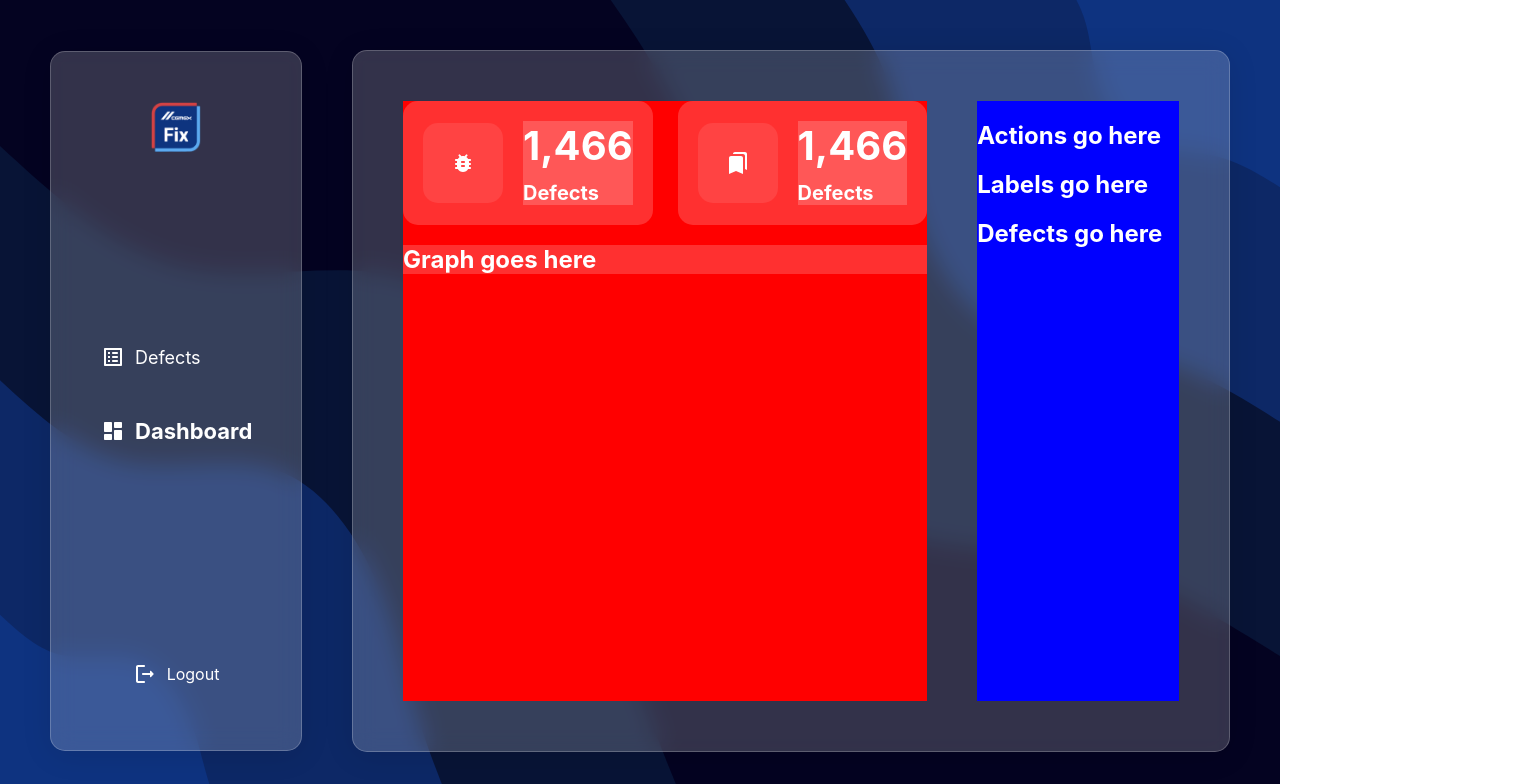
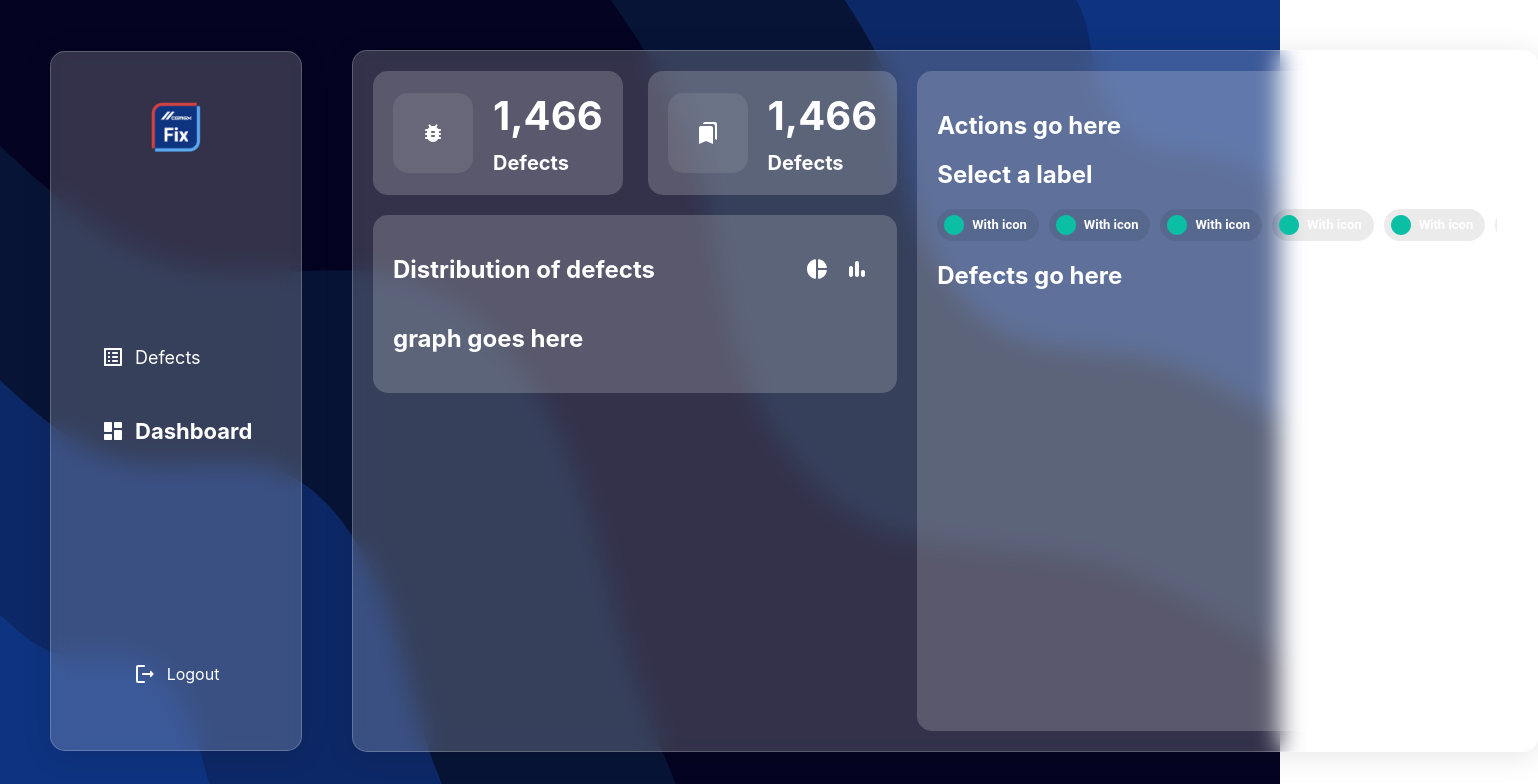
Before and after one commit to Abrahamcepedao/CemexWeb, a Next.js app in the folder front/: page /admin/results in a window 1280 px wide. Shown: the top 784 px of the page, 1538 px wide, since content can reach past the window. Built offline with nearby package versions, Linux system fonts and the light colour scheme.

Commit message:
Added skeleton for defects results

```diff
--- a/front/pages/admin/results.tsx
+++ b/front/pages/admin/results.tsx
@@ -26,7 +26,8 @@ import { TransparentInput } from '../../components/admin/Selects'
 import styles from '../../styles/admin/Results.module.css'
 
 /* Material - UI */
-
+import { IconButton } from '@mui/material'
+import Chip from '@mui/material/Chip';
 
 /* Material UI - icons */
 import UploadFileRoundedIcon from '@mui/icons-material/UploadFileRounded';
@@ -37,6 +38,7 @@ import DonutSmallRoundedIcon from '@mui/icons-material/DonutSmallRounded';
 import BarChartRoundedIcon from '@mui/icons-material/BarChartRounded';
 import ArrowDropUpRoundedIcon from '@mui/icons-material/ArrowDropUpRounded';
 import ArrowDropDownRoundedIcon from '@mui/icons-material/ArrowDropDownRounded';
+import CircleRoundedIcon from '@mui/icons-material/CircleRounded';
 
 const Dashboard: NextPage = (props) => {
 
@@ -142,8 +144,24 @@ const Dashboard: NextPage = (props) => {
 
                 {/* left lower - graph */}
                 <div className={styles.graph__container}>
-                    <h2>Graph goes here</h2>
+                    <div className={styles.graph__header}>
+                        <h2>Distribution of defects</h2>
+                        <div className={styles.graph__header__icons}>
+                            <IconButton>
+                                <DonutSmallRoundedIcon className={styles.graph__header__icon}/>
+                            </IconButton>
+                            <IconButton>
+                                <BarChartRoundedIcon className={styles.graph__header__icon}/>
+                            </IconButton>
+                        </div>
+                    </div>
+
+                    <div className={styles.graph__body}>
+                        <h2>graph goes here</h2>
+                    </div>
                 </div>
+
+
             </div>
 
             {/* right */}
@@ -155,7 +173,73 @@ const Dashboard: NextPage = (props) => {
 
                 {/* labels */}
                 <div className={styles.labels__container}>
-                    <h2>Labels go here</h2>
+                    <h2>Select a label</h2>
+                    <div className={styles.labels__list}>
+                        <Chip
+                            label="With icon"
+                            onClick={() => {}}
+                            icon={<CircleRoundedIcon style={{color: "#0bbfa4"}}/>}
+                            variant="filled"
+                            style={{fontWeight: 'bold', color: 'white', marginRight: '10px'}}
+                        />
+                        <Chip
+                            label="With icon"
+                            onClick={() => {}}
+                            icon={<CircleRoundedIcon style={{color: "#0bbfa4"}}/>}
+                            variant="filled"
+                            style={{fontWeight: 'bold', color: 'white', marginRight: '10px'}}
+                        />
+                        <Chip
+                            label="With icon"
+                            onClick={() => {}}
+                            icon={<CircleRoundedIcon style={{color: "#0bbfa4"}}/>}
+                            variant="filled"
+                            style={{fontWeight: 'bold', color: 'white', marginRight: '10px'}}
+                        />
+                        <Chip
+                            label="With icon"
+                            onClick={() => {}}
+                            icon={<CircleRoundedIcon style={{color: "#0bbfa4"}}/>}
+                            variant="filled"
+                            style={{fontWeight: 'bold', color: 'white', marginRight: '10px'}}
+                        />
+                        <Chip
+                            label="With icon"
+                            onClick={() => {}}
+                            icon={<CircleRoundedIcon style={{color: "#0bbfa4"}}/>}
+                            variant="filled"
+                            style={{fontWeight: 'bold', color: 'white', marginRight: '10px'}}
+                        />
+                        <Chip
+                            label="With icon"
+                            onClick={() => {}}
+                            icon={<CircleRoundedIcon style={{color: "#0bbfa4"}}/>}
+                            variant="filled"
+                            style={{fontWeight: 'bold', color: 'white', marginRight: '10px'}}
+                        />
+                        <Chip
+                            label="With icon"
+                            onClick={() => {}}
+                            icon={<CircleRoundedIcon style={{color: "#0bbfa4"}}/>}
+                            variant="filled"
+                            style={{fontWeight: 'bold', color: 'white', marginRight: '10px'}}
+                        />
+                        <Chip
+                            label="With icon"
+                            onClick={() => {}}
+                            icon={<CircleRoundedIcon style={{color: "#0bbfa4"}}/>}
+                            variant="filled"
+                            style={{fontWeight: 'bold', color: 'white', marginRight: '10px'}}
+                        />
+                        <Chip
+                            label="With icon"
+                            onClick={() => {}}
+                            icon={<CircleRoundedIcon style={{color: "#0bbfa4"}}/>}
+                            variant="filled"
+                            style={{fontWeight: 'bold', color: 'white', marginRight: '10px'}}
+                        />
+
+                    </div>
                 </div>
 
                 {/* defects data */}
--- a/front/styles/admin/Results.module.css
+++ b/front/styles/admin/Results.module.css
@@ -13,7 +13,7 @@
 
 /* container */
 .results__container {
-    padding: 50px;
+    padding: 20px;
     margin: auto;
     min-height: calc(100vh - 100px);
     background: rgba(255, 255, 255, 0.19);
@@ -28,11 +28,10 @@
 
 /* <---------------left----------------> */
 .results__left {
-    flex: 0.5;
+    flex: 1;
     height: 100%;
-    background: red;
-    min-height: calc(100vh - 200px);
-    margin-right: 50px;
+    min-height: calc(100vh - 140px);
+    margin-right: 20px;
 }
 
 /* facts */
@@ -41,6 +40,9 @@
     flex-direction: row;
     justify-content: space-between;
     align-items: center;
+}
+.facts__container {
+    margin-bottom: 20px;
 }
 
 .fact__item {
@@ -64,7 +66,7 @@
     font-size: 35px;
 }
 
-.fact__item, .fact__text__container, .graph__container {
+.fact__item, .graph__container {
     background: rgba(255, 255, 255, 0.19);
 }
 
@@ -85,9 +87,45 @@
     margin: 0px;
 }
 
+/* Graph */
+.graph__container {
+    background: rgba(255, 255, 255, 0.19);
+    border-radius: 15px;
+    padding: 20px;
+    flex: 1;
+}
+
+/* graph header */
+.graph__header__icons, .graph__header {
+    display: flex;
+    flex-direction: row;
+    justify-content: space-between;
+    align-items: center;
+}
+
+.graph__header__icon {
+    color: white;
+}
+
 /* <---------------right----------------> */
 .results__right {
     flex: 0.5;
-    background: blue;
-    min-height: calc(100vh - 200px);
+    min-height: calc(100vh - 140px);
+    width: 100%;
+    background: rgba(255, 255, 255, 0.19);
+    padding: 20px;
+    max-width: 600px;
+    border-radius: 15px;
 }
+
+
+/* labels */
+.labels__list {
+    display: flex;
+    flex-direction: row;
+    justify-content: space-between;
+    align-items: center;
+    margin-bottom: 20px;
+    overflow-x: scroll;
+
+}
```
